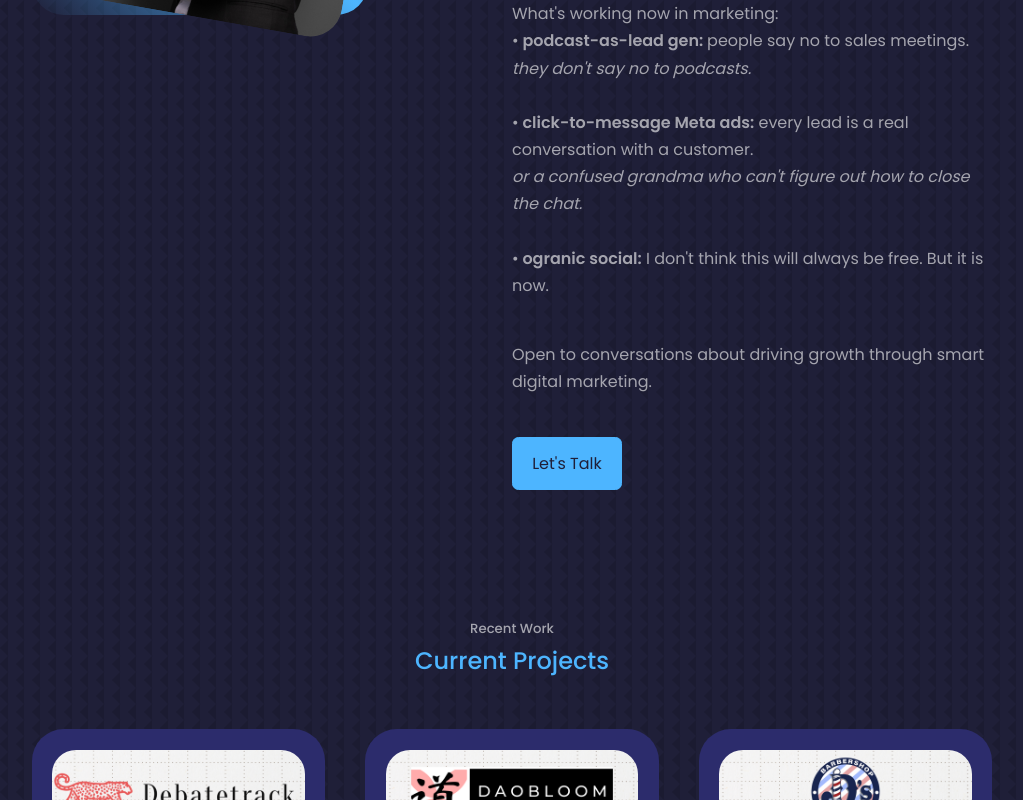
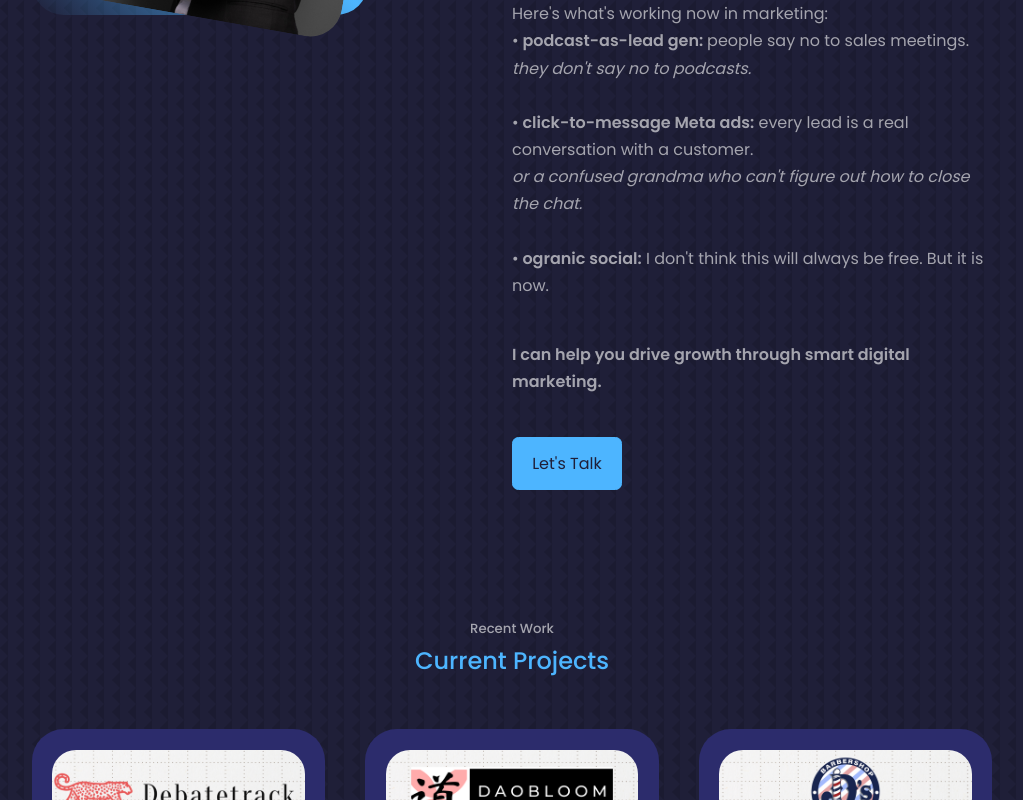
Before and after one commit to xeonstaff/joels-portfolio, a React (Create React App) app: page / in a window 1280 px wide. Shown: the part 1440-2240 px from the top of the page, without its empty margins (128-1151 px from the left). Built offline with nearby package versions, Linux system fonts and the light colour scheme.

Commit message:
text changes

```diff
--- a/src/components/about/About.jsx
+++ b/src/components/about/About.jsx
@@ -39,13 +39,13 @@ const About = () => {
             And importantly, with using marketing to drive attention to those projects.
           </p>
           <p className="about__content-skills">
-            What's working now in marketing:<br/>
+            Here's what's working now in marketing:<br/>
             •<b> podcast-as-lead gen: </b> people say no to sales meetings.<br/><i>they <u>don't</u> say no to podcasts.</i><br/><br/>
             •<b> click-to-message Meta ads:</b> every lead is a real conversation with a customer.<br /><i>or a confused grandma who can't figure out how to close the chat.</i><br/><br/>
             •<b> ogranic social:</b> I don't think this will always be free. But it is now.<br />
           </p>
           <p>
-            Open to conversations about driving growth through smart digital marketing.
+            <b>I can help you drive growth through smart digital marketing.</b>
           </p>
           <a href="#contact" className='btn btn-primary'>Let's Talk</a>
         </div>
```
